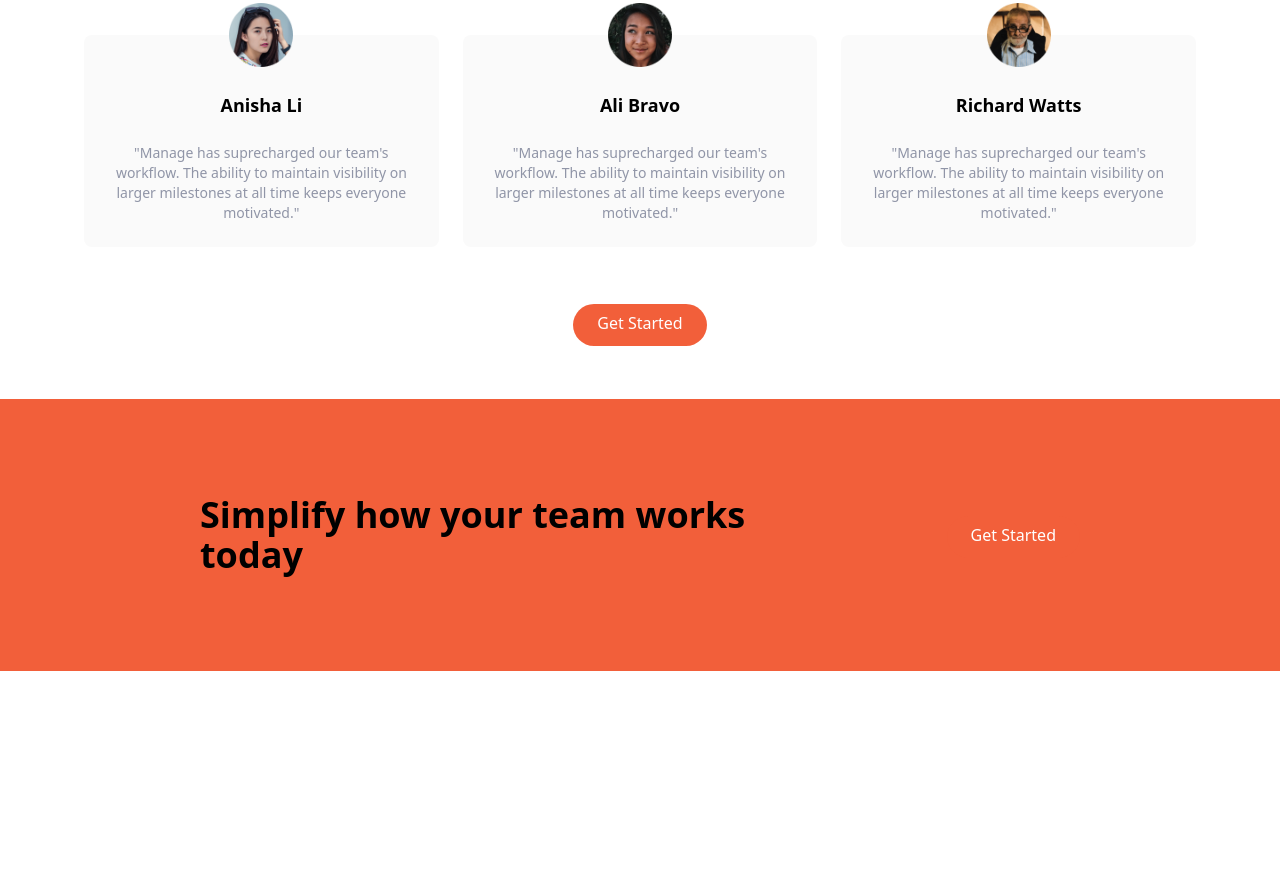
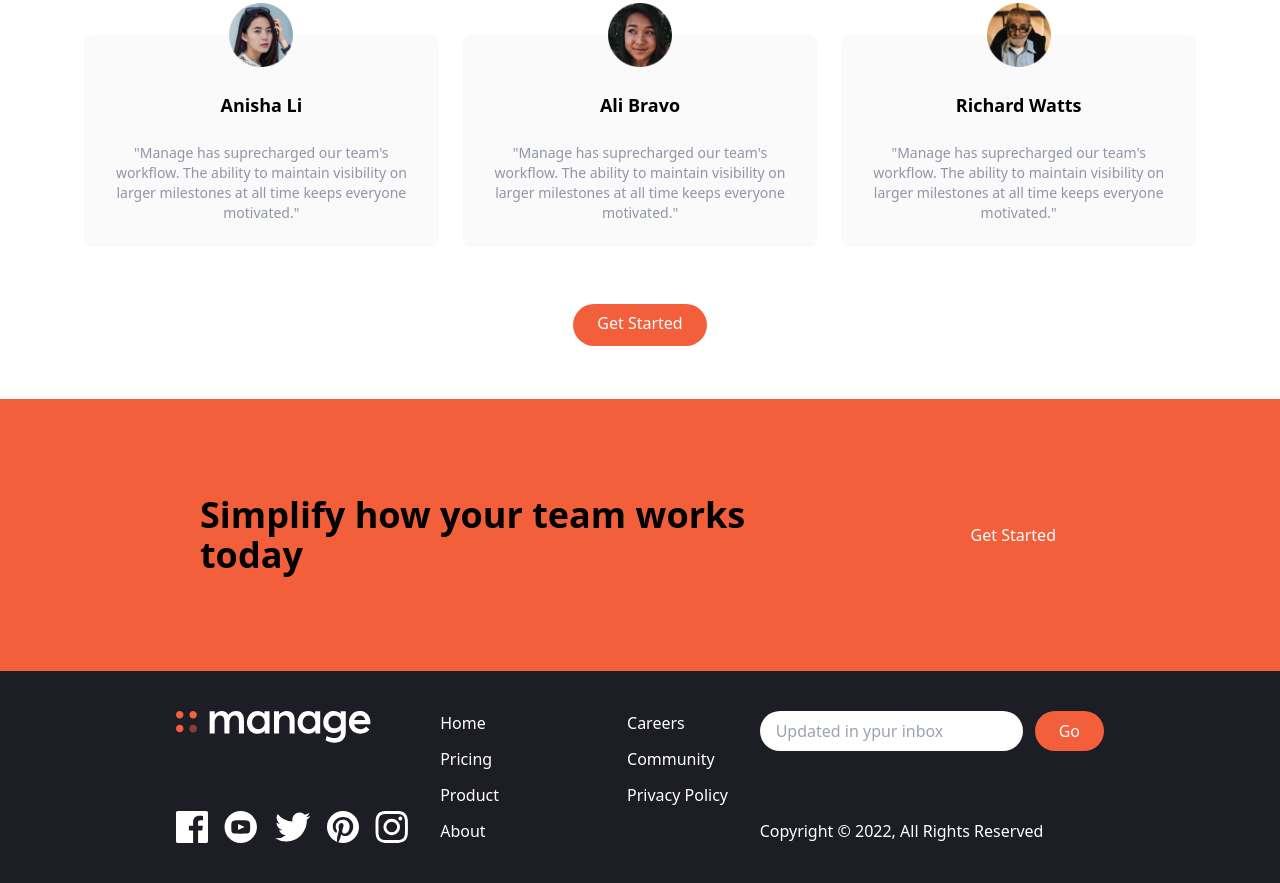
Before and after one commit to KamyabT/tailwind-manage-landing, a website: page index.html in a window 1280 px wide. Shown: the part 1333-2216 px from the top of the page. Before the commit the page ends 2004 px from the top, so only its background shows below. Drawn offline with Linux system fonts and the light colour scheme.

Commit message:
footer added

```diff
--- a/index.html
+++ b/index.html
@@ -9,6 +9,10 @@
   <body>
     <nav class="relative container mx-auto mt-3">
       <div class="flex items-center justify-between">
+        <div class="mx-auto my-6 text-white text-center md:hidden">
+          Copyright &copy; 2022, All Rights Reserved
+        </div>
+
         <div class="pt-2">
           <img src="img/logo.svg" alt="" />
         </div>
@@ -187,25 +191,87 @@
     </section>
 
     <section id="cta" class="bg-brightRed">
-
-      <div class="container flex flex-col items-center justify-between px-6 py-24 mx-auto space-y-12 md:px-12 md:flex-row md:space-y-0">
-        <h2 class="text-5xl font-bold leading-tight text-center text-wite md:text-4xl md:max-w-xl md:text-left">
+      <div
+        class="container flex flex-col items-center justify-between px-6 py-24 mx-auto space-y-12 md:px-12 md:flex-row md:space-y-0"
+      >
+        <h2
+          class="text-5xl font-bold leading-tight text-center text-wite md:text-4xl md:max-w-xl md:text-left"
+        >
           Simplify how your team works today
         </h2>
         <div>
-                    <a
+          <a
             href="#"
             class="p-3 px-6 pt-2 text-white bg-brightRed rounded-full baseline hover:bg-brightRedLight"
             >Get Started</a
           >
         </div>
       </div>
-
     </section>
 
+    <footer class="bg-veryDarkBlue">
+      <div
+        class="container flex flex-col-reverse justify-between px-6 py-10 mx-auto space-y-8 md:flex-row md:space-y-0"
+      >
+        <div
+          class="flex flex-col-reverse items-center justify-between space-y-12 md:flex-col md:space-y-0 md:items-start"
+        >
+          <div>
+            <img src="./img/logo-white.svg" class="h-8" alt="" />
+          </div>
+          <div class="flex justify-center space-x-4">
+            <a href="#">
+              <img src="./img/icon-facebook.svg" alt="" class="h-8" />
+            </a>
+            <a href="#">
+              <img src="./img/icon-youtube.svg" alt="" class="h-8" />
+            </a>
+            <a href="#">
+              <img src="./img/icon-twitter.svg" alt="" class="h-8" />
+            </a>
+            <a href="#">
+              <img src="./img/icon-pinterest.svg" alt="" class="h-8" />
+            </a>
+            <a href="#">
+              <img src="./img/icon-instagram.svg" alt="" class="h-8" />
+            </a>
+          </div>
+        </div>
 
+        <div class="flex justify-around space-x-32">
+          <div class="flex flex-col space-y-3 text-white">
+            <a href="" class="hover:text-brightRed">Home</a>
+            <a href="" class="hover:text-brightRed">Pricing</a>
+            <a href="" class="hover:text-brightRed">Product</a>
+            <a href="" class="hover:text-brightRed">About</a>
+          </div>
+          <div class="flex flex-col space-y-3 text-white">
+            <a href="" class="hover:text-brightRed">Careers</a>
+            <a href="" class="hover:text-brightRed">Community</a>
+            <a href="" class="hover:text-brightRed">Privacy Policy</a>
+          </div>
+        </div>
 
-
-
+        <div class="flex flex-col justify-between">
+          <form>
+            <div class="flex space-x-3">
+              <input
+                type="text"
+                placeholder="Updated in ypur inbox"
+                class="flex-1 px-4 rounded-full focus:outline-none"
+              />
+              <button
+                class="px-6 py-2 text-white rounded-full bg-brightRed hover:bg-brightRedLigt focus:outline-none"
+              >
+                Go
+              </button>
+            </div>
+          </form>
+          <div class="hidden text-white md:block">
+            Copyright &copy; 2022, All Rights Reserved
+          </div>
+        </div>
+      </div>
+    </footer>
   </body>
 </html>
```
Also changed, not shown: css/main.css.
